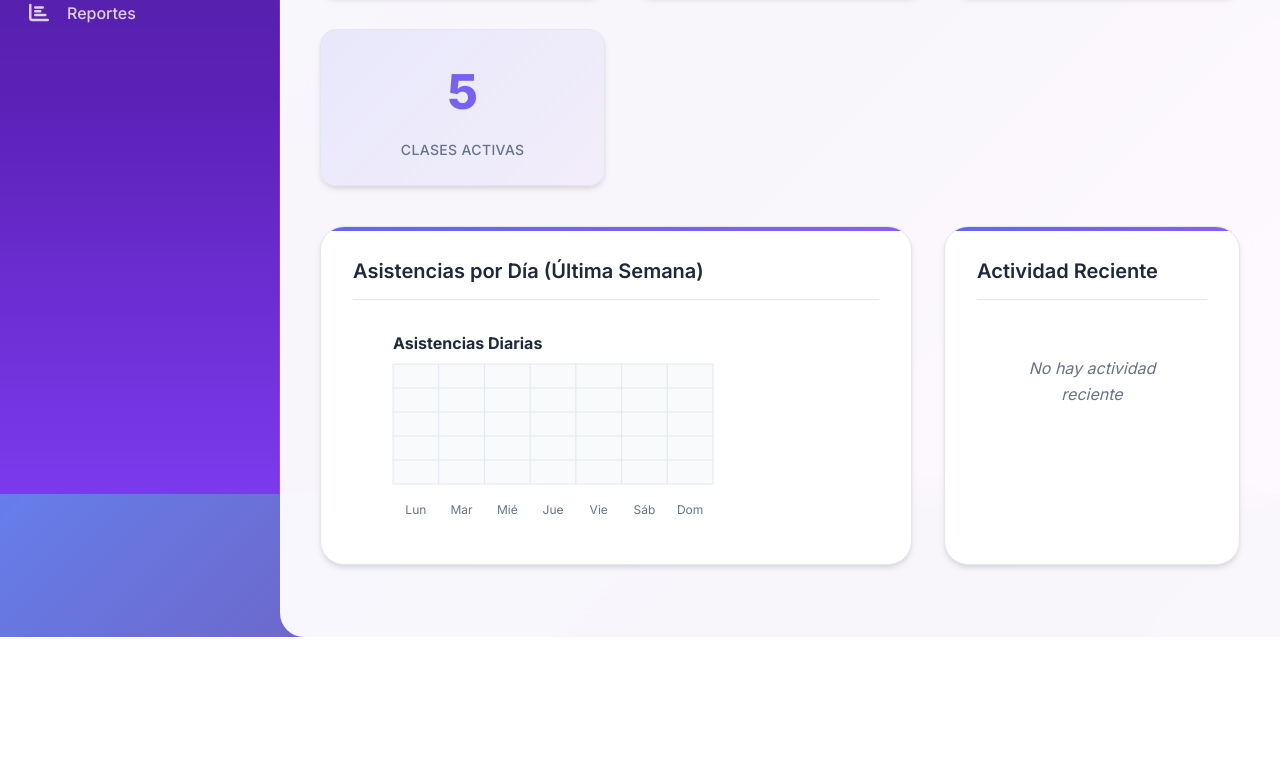
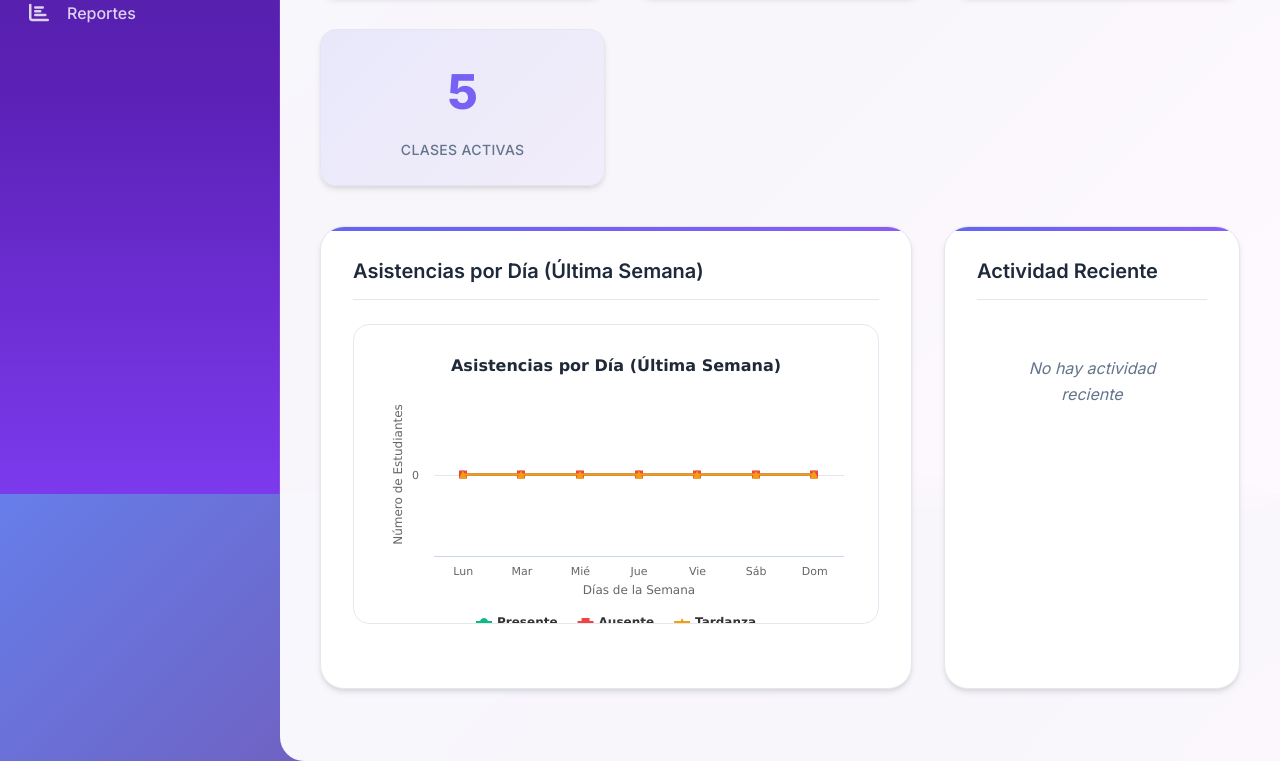
Before and after one commit to YamiCueto/academy.ia, a website with bundled scripts: page index.html in a window 1280 px wide. Shown: the part 306-1067 px from the top of the page. Before the commit the page ends 943 px from the top, so only its background shows below. Built offline with nearby package versions, Linux system fonts and the light colour scheme; animation ran at ten frames a second.

Commit message:
feat: Integra Highcharts para gráficos mejorados
- Agrega Highcharts CDN al HTML
- Crea utils/charts.js con ChartManager para Highcharts
- Actualiza dashboard.js para usar Highcharts en lugar de Canvas
- Cambia canvas por div container para gráficos
- Agrega estilos CSS para chart-container
- Implementa gráfico de líneas interactivo para asistencias
- Elimina función drawChart antigua de Canvas API

```diff
--- a/assets/css/components.css
+++ b/assets/css/components.css
@@ -753,3 +753,17 @@
         gap: 0.25rem;
     }
 }
+
+/* ===== CHARTS ===== */
+.chart-container {
+    width: 100%;
+    height: 300px;
+    min-height: 250px;
+}
+
+@media (max-width: 768px) {
+    .chart-container {
+        height: 250px;
+        min-height: 200px;
+    }
+}
--- a/assets/js/components/dashboard.js
+++ b/assets/js/components/dashboard.js
@@ -244,25 +244,28 @@ export class DashboardController {
     }
 
     /**
-     * Renderiza el gráfico de asistencias
+     * Renderiza el gráfico de asistencias con Highcharts
      */
     renderChart() {
-        const canvas = document.getElementById('attendanceChart');
-        if (!canvas) return;
+        const chartContainer = document.getElementById('attendanceChart');
+        if (!chartContainer) return;
 
         // Preparar datos para el gráfico (última semana)
         const chartData = this.prepareChartData();
 
-        // Implementar gráfico simple con Canvas API
-        this.drawChart(canvas, chartData);
+        // Crear gráfico con Highcharts
+        this.createHighchart(chartContainer, chartData);
     }
 
     /**
      * Prepara datos para el gráfico de la última semana
-     * @returns {Array} Datos del gráfico
+     * @returns {Object} Datos formateados para Highcharts
      */
     prepareChartData() {
-        const data = [];
+        const labels = [];
+        const presentData = [];
+        const absentData = [];
+        const lateData = [];
         const today = new Date();
 
         // Generar datos para los últimos 7 días
@@ -271,99 +274,142 @@ export class DashboardController {
             date.setDate(date.getDate() - i);
             const dateStr = DateUtils.formatDateForInput(date);
 
-            const dayAttendance = this.attendance.filter(record =>
-                record.date === dateStr && record.status === ATTENDANCE_STATUS.PRESENT
-            );
+            // Contar asistencias por estado
+            const dayAttendance = this.attendance.filter(record => record.date === dateStr);
+            const present = dayAttendance.filter(record => record.status === ATTENDANCE_STATUS.PRESENT).length;
+            const absent = dayAttendance.filter(record => record.status === ATTENDANCE_STATUS.ABSENT).length;
+            const late = dayAttendance.filter(record => record.status === ATTENDANCE_STATUS.LATE).length;
 
-            data.push({
-                date: dateStr,
-                label: DateUtils.getDayName(date).substring(0, 3),
-                value: dayAttendance.length
-            });
+            labels.push(DateUtils.getDayName(date).substring(0, 3));
+            presentData.push(present);
+            absentData.push(absent);
+            lateData.push(late);
         }
 
-        return data;
+        return {
+            labels: labels,
+            present: presentData,
+            absent: absentData,
+            late: lateData
+        };
     }
 
     /**
-     * Dibuja el gráfico en el canvas
-     * @param {HTMLCanvasElement} canvas - Canvas element
-     * @param {Array} data - Datos del gráfico
+     * Crea el gráfico con Highcharts
+     * @param {HTMLElement} container - Contenedor del gráfico
+     * @param {Object} data - Datos del gráfico
      */
-    drawChart(canvas, data) {
-        const ctx = canvas.getContext('2d');
-        const { width, height } = canvas;
-
-        // Limpiar canvas
-        ctx.clearRect(0, 0, width, height);
-
-        // Configuración
-        const padding = 40;
-        const chartWidth = width - (padding * 2);
-        const chartHeight = height - (padding * 2);
-
-        // Encontrar valor máximo
-        const maxValue = Math.max(...data.map(d => d.value), 1);
-
-        // Dibujar fondo
-        ctx.fillStyle = '#f8fafc';
-        ctx.fillRect(padding, padding, chartWidth, chartHeight);
-
-        // Dibujar líneas de grilla
-        ctx.strokeStyle = '#e2e8f0';
-        ctx.lineWidth = 1;
-
-        // Líneas horizontales
-        for (let i = 0; i <= 5; i++) {
-            const y = padding + (chartHeight / 5) * i;
-            ctx.beginPath();
-            ctx.moveTo(padding, y);
-            ctx.lineTo(padding + chartWidth, y);
-            ctx.stroke();
+    createHighchart(container, data) {
+        if (typeof Highcharts === 'undefined') {
+            console.warn('Highcharts no está disponible');
+            return;
         }
 
-        // Líneas verticales
-        const barWidth = chartWidth / data.length;
-        for (let i = 0; i <= data.length; i++) {
-            const x = padding + barWidth * i;
-            ctx.beginPath();
-            ctx.moveTo(x, padding);
-            ctx.lineTo(x, padding + chartHeight);
-            ctx.stroke();
-        }
+        // Configuración del gráfico
+        const chartConfig = {
+            chart: {
+                type: 'line',
+                height: 300,
+                backgroundColor: 'transparent'
+            },
+            title: {
+                text: 'Asistencias por Día (Última Semana)',
+                style: {
+                    fontSize: '16px',
+                    fontWeight: '600',
+                    color: '#1f2937'
+                }
+            },
+            xAxis: {
+                categories: data.labels,
+                title: {
+                    text: 'Días de la Semana'
+                }
+            },
+            yAxis: {
+                title: {
+                    text: 'Número de Estudiantes'
+                },
+                min: 0
+            },
+            series: [{
+                name: 'Presente',
+                data: data.present,
+                color: '#10b981',
+                marker: {
+                    symbol: 'circle'
+                }
+            }, {
+                name: 'Ausente',
+                data: data.absent,
+                color: '#ef4444',
+                marker: {
+                    symbol: 'square'
+                }
+            }, {
+                name: 'Tardanza',
+                data: data.late,
+                color: '#f59e0b',
+                marker: {
+                    symbol: 'triangle'
+                }
+            }],
+            tooltip: {
+                shared: true,
+                crosshairs: true,
+                backgroundColor: 'rgba(255, 255, 255, 0.95)',
+                borderColor: '#e5e7eb',
+                borderRadius: 8,
+                shadow: true
+            },
+            legend: {
+                align: 'center',
+                verticalAlign: 'bottom',
+                borderWidth: 0
+            },
+            plotOptions: {
+                line: {
+                    dataLabels: {
+                        enabled: false
+                    },
+                    enableMouseTracking: true,
+                    marker: {
+                        radius: 4,
+                        states: {
+                            hover: {
+                                radius: 6
+                            }
+                        }
+                    }
+                }
+            },
+            credits: {
+                enabled: false
+            },
+            responsive: {
+                rules: [{
+                    condition: {
+                        maxWidth: 500
+                    },
+                    chartOptions: {
+                        legend: {
+                            layout: 'horizontal',
+                            align: 'center',
+                            verticalAlign: 'bottom'
+                        }
+                    }
+                }]
+            }
+        };
 
-        // Dibujar barras
-        ctx.fillStyle = '#6366f1';
-        data.forEach((item, index) => {
-            const barHeight = (item.value / maxValue) * chartHeight;
-            const x = padding + (barWidth * index) + (barWidth * 0.1);
-            const y = padding + chartHeight - barHeight;
-            const width = barWidth * 0.8;
+        // Crear el gráfico
+        const chart = Highcharts.chart(container, chartConfig);
 
-            ctx.fillRect(x, y, width, barHeight);
+        // Guardar referencia para posibles actualizaciones
+        this.chart = chart;
+    }
 
-            // Etiquetas del día
-            ctx.fillStyle = '#64748b';
-            ctx.font = '12px Inter';
-            ctx.textAlign = 'center';
-            ctx.fillText(item.label, x + width/2, height - 10);
 
-            // Valores
-            if (item.value > 0) {
-                ctx.fillStyle = '#ffffff';
-                ctx.font = 'bold 14px Inter';
-                ctx.fillText(item.value, x + width/2, y + barHeight/2 + 5);
-            }
-
-            ctx.fillStyle = '#6366f1';
-        });
-
-        // Título del gráfico
-        ctx.fillStyle = '#1e293b';
-        ctx.font = 'bold 16px Inter';
-        ctx.textAlign = 'left';
-        ctx.fillText('Asistencias Diarias', padding, 25);
-    }
 
     /**
      * Exporta datos del dashboard
--- a/index.html
+++ b/index.html
@@ -18,6 +18,9 @@
 
     <!-- Icons -->
     <link href="https://cdnjs.cloudflare.com/ajax/libs/font-awesome/6.0.0/css/all.min.css" rel="stylesheet">
+
+    <!-- Highcharts para gráficos -->
+    <script src="https://code.highcharts.com/highcharts.js"></script>
 
     <!-- CSS Modular -->
     <link rel="stylesheet" href="assets/css/main.css">
@@ -125,7 +128,7 @@
                             <h3 class="card-title">Asistencias por Día (Última Semana)</h3>
                         </div>
                         <div class="card-content">
-                            <canvas id="attendanceChart" width="400" height="200"></canvas>
+                            <div id="attendanceChart" class="chart-container"></div>
                         </div>
                     </article>
 
```
Also changed, not shown: assets/js/utils/charts.js (added, +364 -0 lines).
